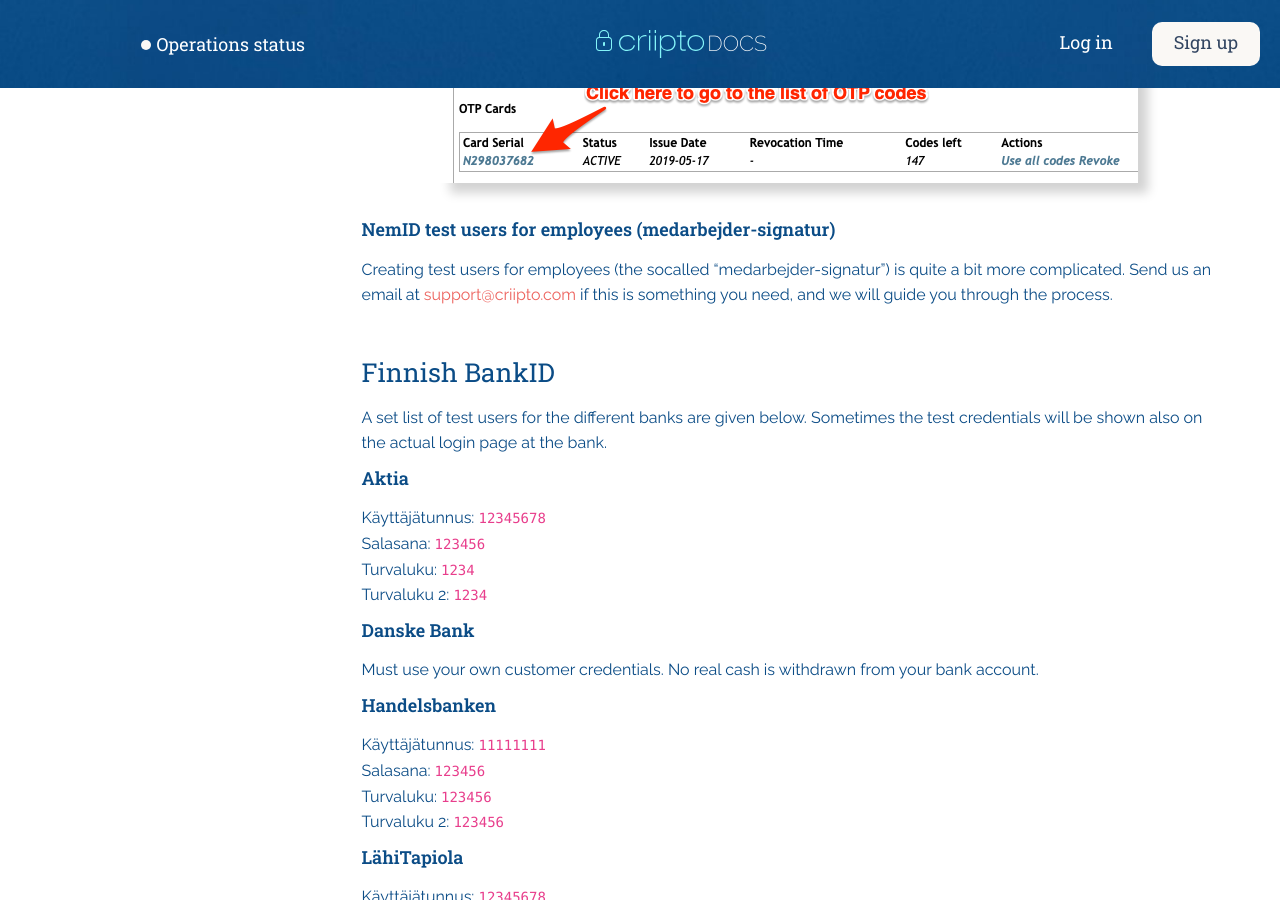
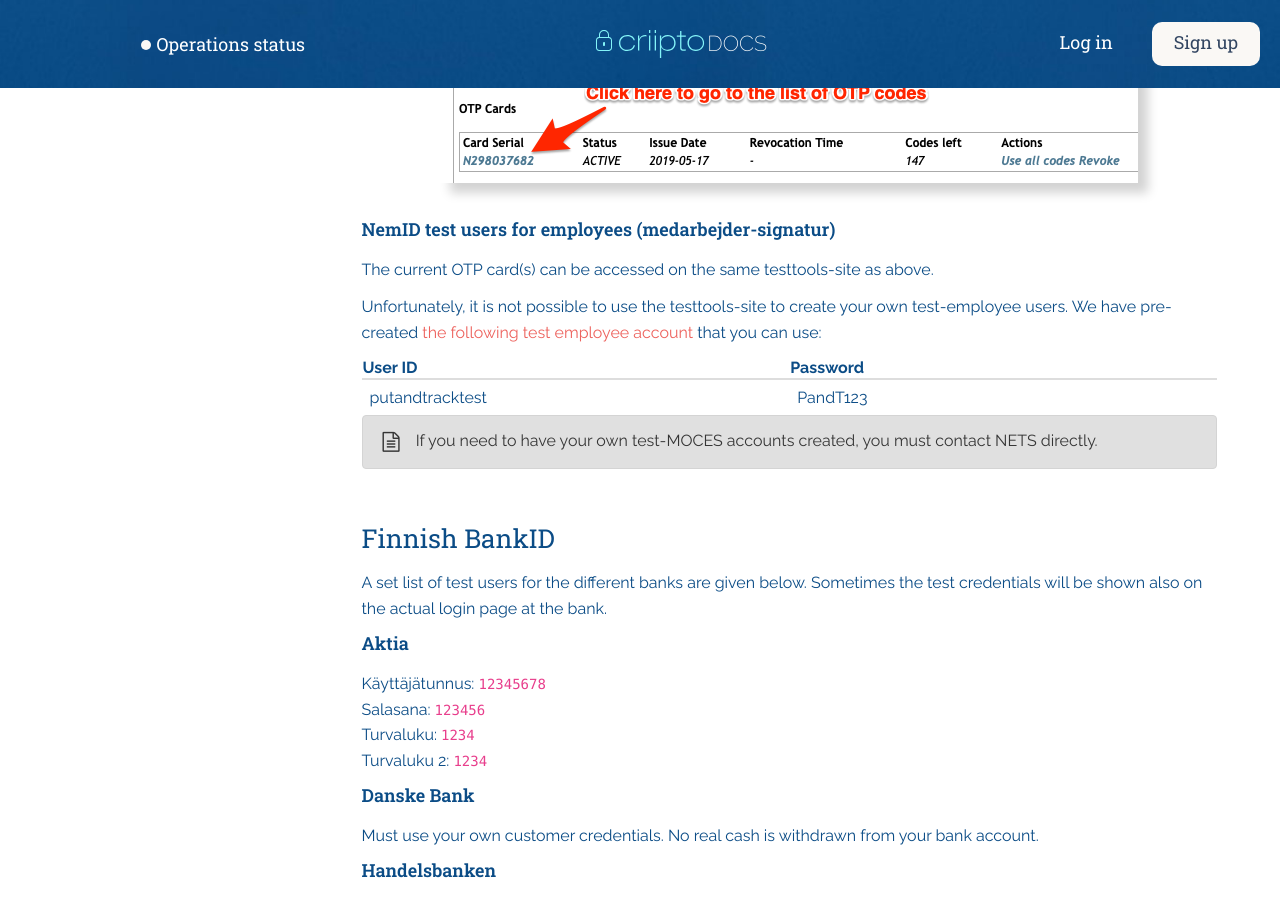
Before and after one commit to criipto/docs-old, a Jekyll site: the page built from how-to/test-users.md, in a window 1280 px wide and 900 px high, scrolled down 2759 px. Built offline with Jekyll 4.4.1, drawn with Linux system fonts in a browser that asks for light colours; some web fonts are replaced.

```diff
--- a/how-to/test-users.md
+++ b/how-to/test-users.md
@@ -102,7 +102,21 @@
 
 ### NemID test users for employees (medarbejder-signatur)
 
-Creating test users for employees (the socalled "medarbejder-signatur") is quite a bit more complicated. Send us an email at <support@criipto.com> if this is something you need, and we will guide you through the process.
+The current OTP card(s) can be accessed on the same testtools-site as above.
+
+Unfortunately, it is not possible to use the testtools-site to create your own test-employee users.
+We have pre-created [the following test employee account](https://appletk.danid.dk/testtools/viewstatus.jsp?userid=putandtracktest) that you can use:
+
+| **User ID** | **Password** |
+| --- | --- |
+| putandtracktest | PandT123 |
+
+
+{% iconnote note %}
+
+If you need to have your own test-MOCES accounts created, you must contact NETS directly.
+
+{% endiconnote %}
 
 <br/>
 
```
